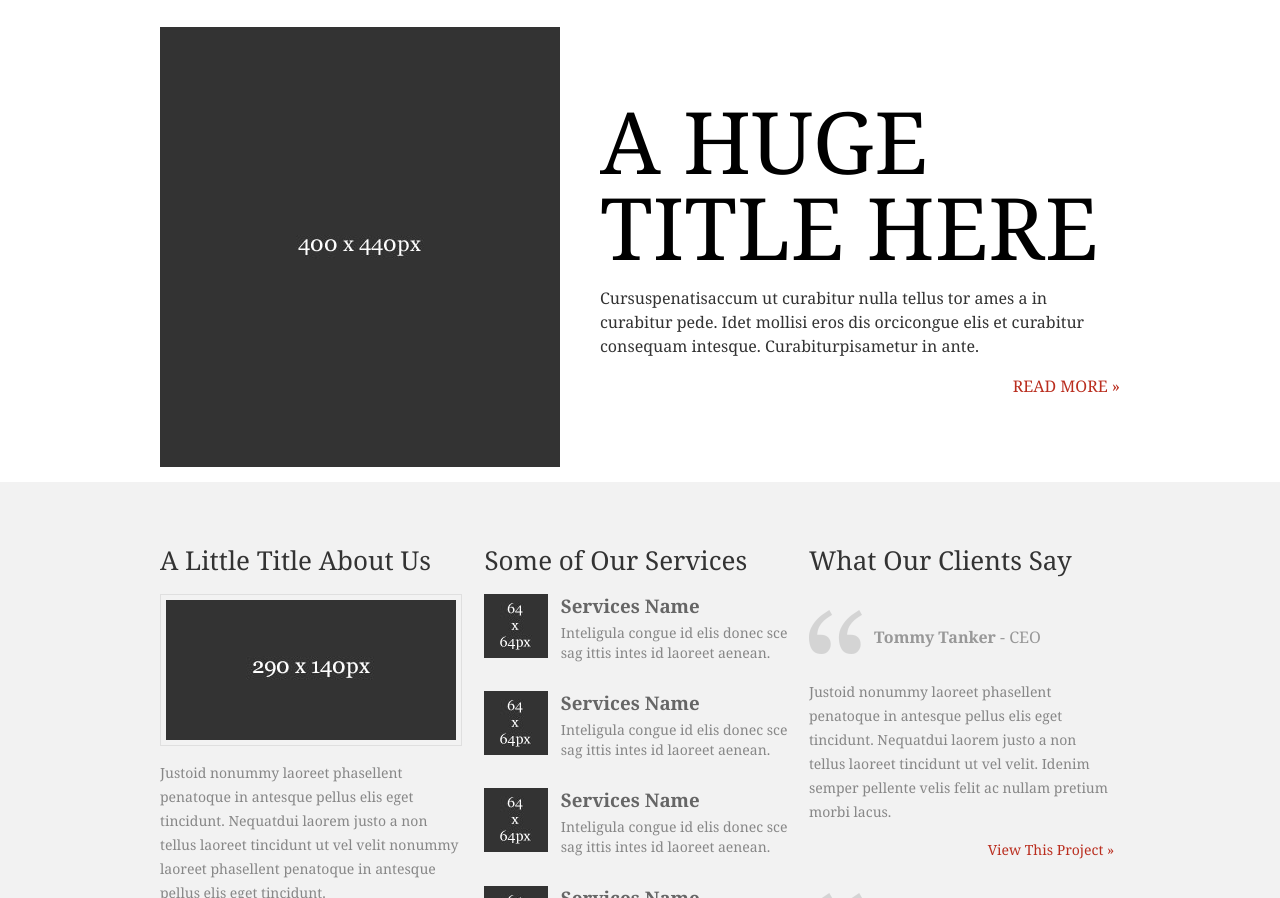
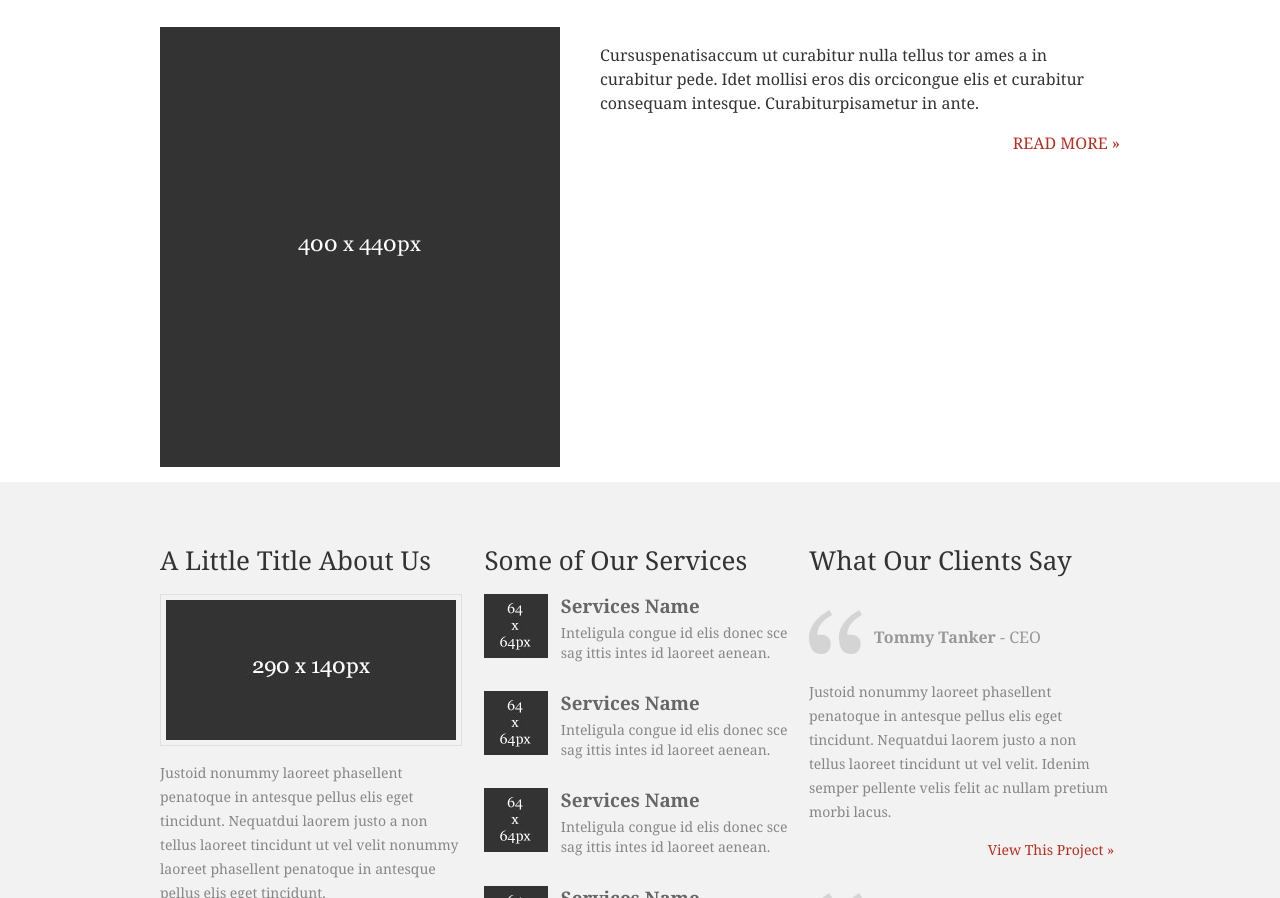
Before and after one commit to nayem567/systematic-psd-project, a plain HTML site: page index.html in a window 1280 px wide. Shown: the part 943-1841 px from the top of the page. Drawn offline with nearby package versions, Linux system fonts and the light colour scheme; a script that the page names is missing.

Commit message:
Update index.html

```diff
--- a/index.html
+++ b/index.html
@@ -131,7 +131,7 @@
     <section id="hero-area">
         <div class="inner-hero container">
             <img src="img/systematic.jpg" alt="" class="alignleft">
-            <h2>A HUGE TITLE HERE</h2>
+
             <p>Cursuspenatisaccum ut curabitur nulla tellus
                 tor ames a in curabitur pede. Idet mollisi
                 eros dis orcicongue elis et curabitur
```
